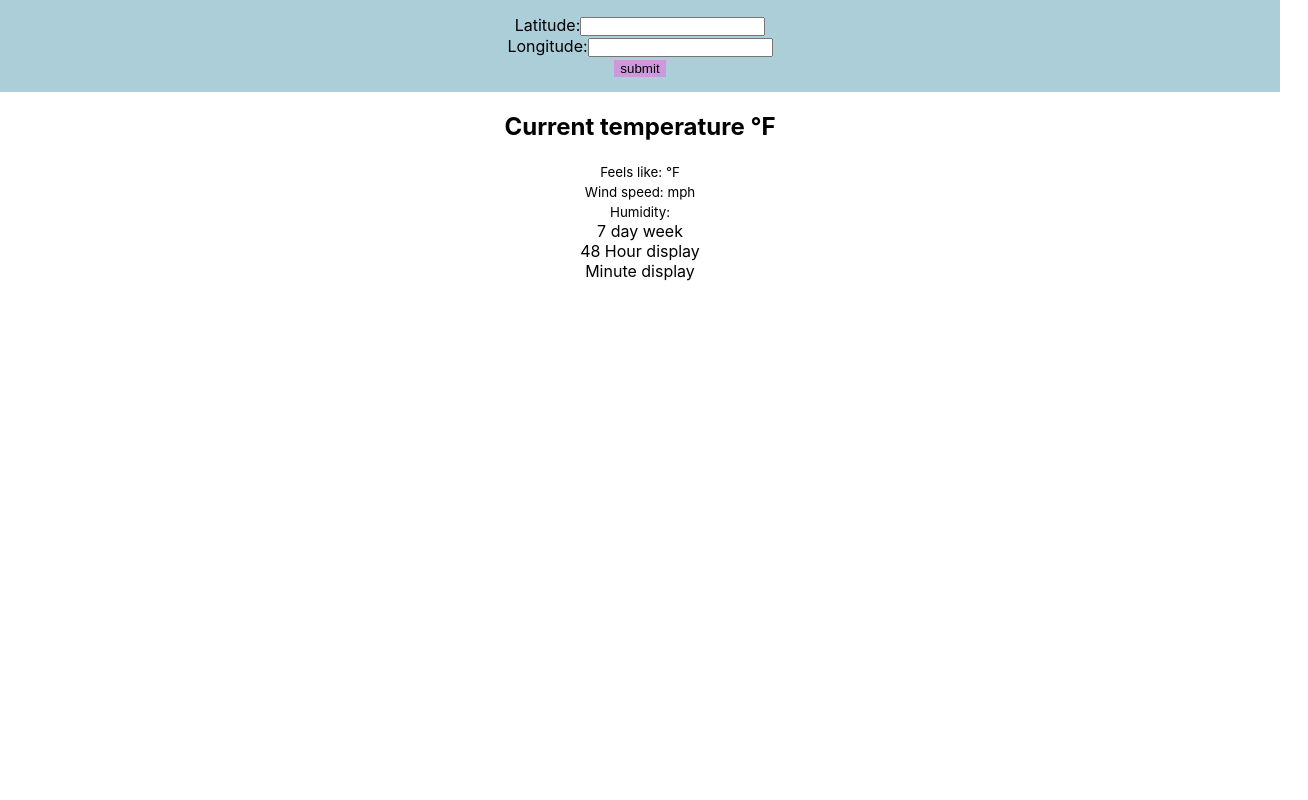
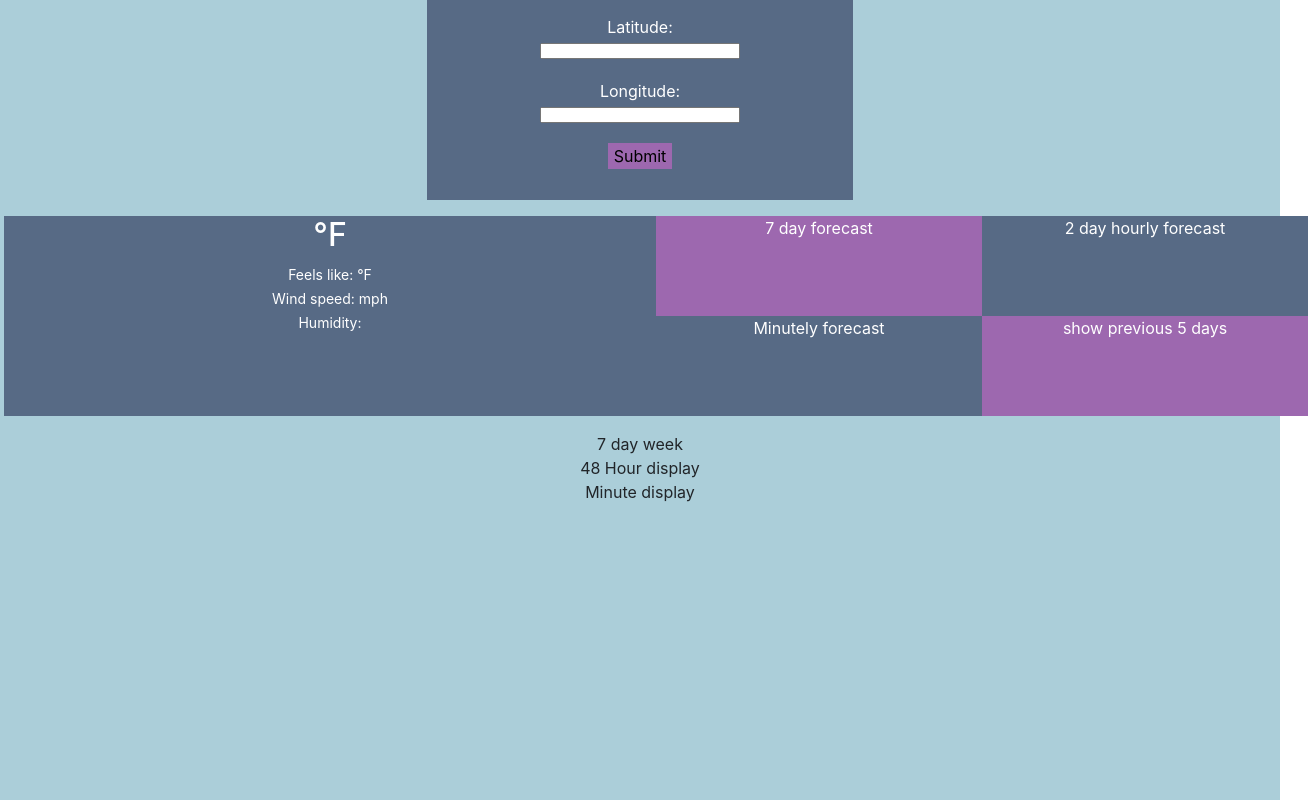
Before and after one commit to jsm-txt/ACS-3330-Final_Assignment, a React (Create React App) app: page / in a window 1280 px wide. Shown: the whole page, 1308 px wide, since content can reach past the window. Built offline with nearby package versions, Linux system fonts and the light colour scheme.

Commit message:
form and page one css started

```diff
--- a/public/index.html
+++ b/public/index.html
@@ -10,6 +10,7 @@
       content="Web site created using create-react-app"
     />
     <link rel="apple-touch-icon" href="%PUBLIC_URL%/logo192.png" />
+    <link href="https://cdn.jsdelivr.net/npm/bootstrap@5.1.3/dist/css/bootstrap.min.css" rel="stylesheet" integrity="sha384-1BmE4kWBq78iYhFldvKuhfTAU6auU8tT94WrHftjDbrCEXSU1oBoqyl2QvZ6jIW3" crossorigin="anonymous">
     <!--
       manifest.json provides metadata used when your web app is installed on a
       user's mobile device or desktop. See https://developers.google.com/web/fundamentals/web-app-manifest/
--- a/src/App.css
+++ b/src/App.css
@@ -1,5 +1,7 @@
 .App {
   text-align: center;
+  background: #ABCED9;
+  min-height: 100vh;
 }
 
 .App-logo {
--- a/src/CurrentWeatherDisplay.js
+++ b/src/CurrentWeatherDisplay.js
@@ -3,8 +3,8 @@ function CurrentWeatherDisplay(props){
     const { temp, wind_speed, feels_like, humidity} = props
 
     return(
-        <div className="display">
-            <h2> Current temperature {temp}°F</h2>
+        <div className="current-display col-6">
+            <h2>  {temp}°F</h2>
             <small>Feels like: {feels_like}°F</small><br></br>
             <small>Wind speed: {wind_speed} mph</small><br></br>
             <small>Humidity: {humidity}</small><br></br>
--- a/src/weather.css
+++ b/src/weather.css
@@ -1,10 +1,17 @@
 .weather-form{
-  background-color: #ABCED9;
+  background-color: #576A85;
   padding: 15px;
+
+  height: 200px;
+  display: flex;
+  justify-content: center;
+  margin:auto;
+  color:white;
+
 }
 
 form button{
-  background-color: #cc9adc;
+  background-color: #9D68AF;
   border: none;
   border-radius:0;
 }
@@ -13,3 +20,26 @@ form input{
   max-width: 200px;
   max-height: 1em;
 }
+
+button:hover{
+  background-color: #a47cb1;
+  color:white;
+  border: solid 2px;
+  border-color:#a47cb1 ;
+}
+
+.current-display{
+  background: #576A85;
+  color:white;
+}
+.day-bttn{
+height: 100px;
+background: #9D68AF;
+color:white;
+}
+.other-bttn{
+  height: 100px;
+background: #576A85;
+color:white;
+
+}
--- a/src/weather.js
+++ b/src/weather.js
@@ -25,30 +25,48 @@ function Weather() {
     //   const humidity = weather.current.humidity
     //   setCurrent({
     //     temp, wind_speed, feelsLike, humidity
-    //   })
-    // }
+  //   })
+  // }
 
   return (
-    <div>
-      <div className="weather-form">
+    <div className="contianer">
+      <div className="weather-form col-4">
 
         <form onSubmit={e => {
           e.preventDefault();
           dispatch(loadWeather(lat, long))
 
-        }}><label>Latitude:</label>
-          <input type="text" value={lat}
-            onChange={e => setLat(e.target.value)} /><br></br>
-          <label>Longitude:</label>
-          <input type="text" value={long}
-            onChange={e => setLong(e.target.value)} /><br></br>
+        }}>
+          <div class="mb-3">
+            <label>Latitude:</label><br></br>
+            <input type="text" value={lat}
+              onChange={e => setLat(e.target.value)} />
+          </div>
+          <div class="mb-3">
+            <label>Longitude:</label><br></br>
+            <input type="text" value={long}
+              onChange={e => setLong(e.target.value)} />
+          </div>
           <button>
-            submit
+            Submit
           </button>
         </form>
 
       </div>
-      {weather && <CurrentWeatherDisplay {...weather.current} />}
+      <div className="page-one container-fluid m-3 p-0">
+        <div className="row">
+        {weather && <CurrentWeatherDisplay {...weather.current} />}
+        <div className="car-info col-6"><div className="row">
+          <div className="day-bttn col-6"> 7 day forecast</div>
+          <div className="other-bttn col-6"> 2 day hourly forecast</div>
+        </div>
+          <div className="row">
+            <div className="other-bttn col-6"> Minutely forecast</div>
+            <div className="day-bttn col-6"> show previous 5 days</div>
+          </div>
+        </div>
+      </div></div>
+
       {weather && <DailyWeatherDisplay {...weather.daily} />}
       {weather && <HourlyWeatherDisplay {...weather.hourly} />}
       {weather && <MinutelyWeatherDisplay {...weather.minutely} />}
```
